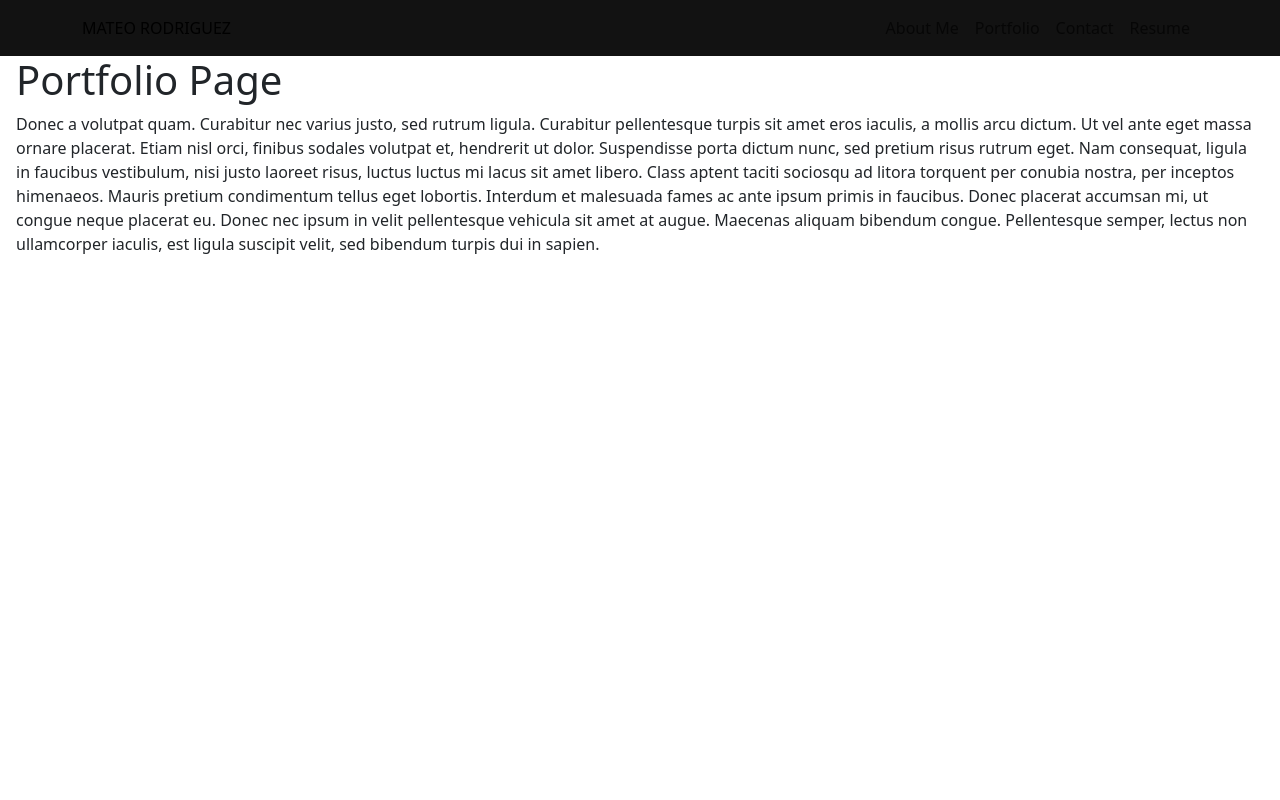
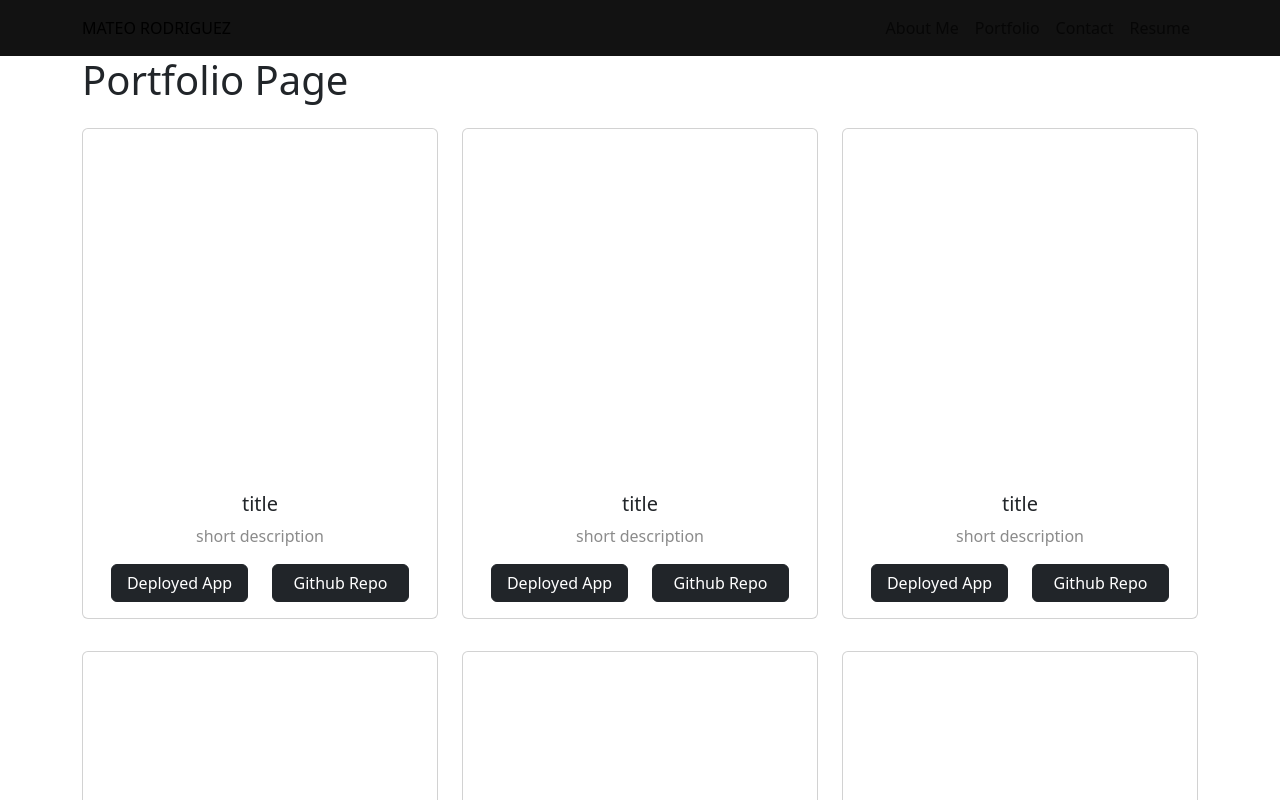
Before and after one commit to AztekAsylum/mateo-react-portfolio, a React (Vite) app: page /Portfolio in a window 1280 px wide. Shown: the top 800 px of the page. Built offline with nearby package versions, Linux system fonts and the light colour scheme.

Commit message:
started portfolio structure

```diff
--- a/src/Custom.css
+++ b/src/Custom.css
@@ -32,6 +32,10 @@
 .card-text {
   color: rgb(139, 139, 139);
 }
+/* Button Card */
+.ProjectButton{
+width: 100%;
+}
 
 #CustomNav {
   background-color: rgb(18, 18, 18) !important;
--- /dev/null
+++ b/src/components/ProjectCard.jsx
@@ -0,0 +1,37 @@
+import { Container, Row, Col, Button, Card } from "react-bootstrap";
+
+function ProjectCard(props) {
+  const {
+    _id,
+    imageUrl,
+    title,
+    description,
+    deployedUrl,
+    repoUrl
+    } = props.project;
+  return (
+    <Card key={_id} className="my-3">
+      <Card.Img variant="top" src={imageUrl} />
+      <Card.Body>
+        <Card.Title className="text-center">{title}</Card.Title>
+        <Card.Text className="text-center">{description}</Card.Text>
+        <Container>
+          <Row>
+            <Col className="justify-content-center">
+              <Button className="mx-auto ProjectButton" href={deployedUrl} target="_blank" variant="dark">
+                Deployed App
+              </Button>
+            </Col>
+            <Col className="justify-content-center">
+              <Button className="mx-auto ProjectButton" href={repoUrl} target="_blank" variant="dark">
+                Github Repo
+              </Button>
+            </Col>
+          </Row>
+        </Container>
+      </Card.Body>
+    </Card>
+  );
+}
+
+export default ProjectCard;
--- /dev/null
+++ b/src/data/projectData.js
@@ -0,0 +1,50 @@
+export const projectData = [
+  {
+    _id: 1,
+    title: "title",
+    description: "short description",
+    imageUrl: "/Assets/Images/github-mark-white.svg",
+    deployedUrl: "google.com",
+    repoUrl: "yahoo.com",
+  },
+  {
+    _id: 2,
+    title: "title",
+    description: "short description",
+    imageUrl: "/Assets/Images/github-mark-white.svg",
+    deployedUrl: "google.com",
+    repoUrl: "yahoo.com",
+  },
+  {
+    _id: 3,
+    title: "title",
+    description: "short description",
+    imageUrl: "/Assets/Images/github-mark-white.svg",
+    deployedUrl: "google.com",
+    repoUrl: "yahoo.com",
+  },
+  {
+    _id: 4,
+    title: "title",
+    description: "short description",
+    imageUrl: "/Assets/Images/github-mark-white.svg",
+    deployedUrl: "google.com",
+    repoUrl: "yahoo.com",
+  },
+  {
+    _id: 5,
+    title: "title",
+    description: "short description",
+    imageUrl: "/Assets/Images/github-mark-white.svg",
+    deployedUrl: "google.com",
+    repoUrl: "yahoo.com",
+  },
+  {
+    _id: 6,
+    title: "title",
+    description: "short description",
+    imageUrl: "/Assets/Images/github-mark-white.svg",
+    deployedUrl: "google.com",
+    repoUrl: "yahoo.com",
+  },
+];
--- a/src/pages/Portfolio.jsx
+++ b/src/pages/Portfolio.jsx
@@ -1,22 +1,22 @@
+import { projectData } from "../data/projectData";
+import ProjectCard from "../components/ProjectCard";
+import { Container, Row, Col } from "react-bootstrap";
+
 export default function Portfolio() {
   return (
-    <div>
-      <h1>Portfolio Page</h1>
-      <p>
-        Donec a volutpat quam. Curabitur nec varius justo, sed rutrum ligula.
-        Curabitur pellentesque turpis sit amet eros iaculis, a mollis arcu
-        dictum. Ut vel ante eget massa ornare placerat. Etiam nisl orci, finibus
-        sodales volutpat et, hendrerit ut dolor. Suspendisse porta dictum nunc,
-        sed pretium risus rutrum eget. Nam consequat, ligula in faucibus
-        vestibulum, nisi justo laoreet risus, luctus luctus mi lacus sit amet
-        libero. Class aptent taciti sociosqu ad litora torquent per conubia
-        nostra, per inceptos himenaeos. Mauris pretium condimentum tellus eget
-        lobortis. Interdum et malesuada fames ac ante ipsum primis in faucibus.
-        Donec placerat accumsan mi, ut congue neque placerat eu. Donec nec ipsum
-        in velit pellentesque vehicula sit amet at augue. Maecenas aliquam
-        bibendum congue. Pellentesque semper, lectus non ullamcorper iaculis,
-        est ligula suscipit velit, sed bibendum turpis dui in sapien.
-      </p>
-    </div>
+    <Container>
+      <Row>
+        <h1>Portfolio Page</h1>
+      </Row>
+      <Row>
+        {projectData.map((project) => {
+          return (
+            <Col md={4} className="mx-auto">
+              <ProjectCard project={project} />
+            </Col>
+          );
+        })}
+      </Row>
+    </Container>
   );
 }
```
